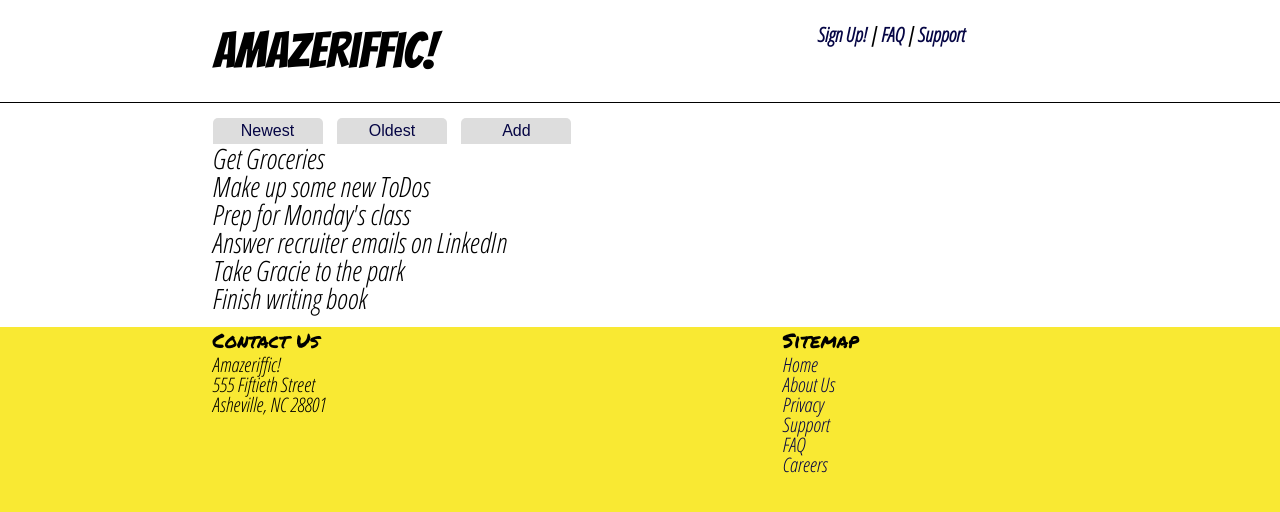
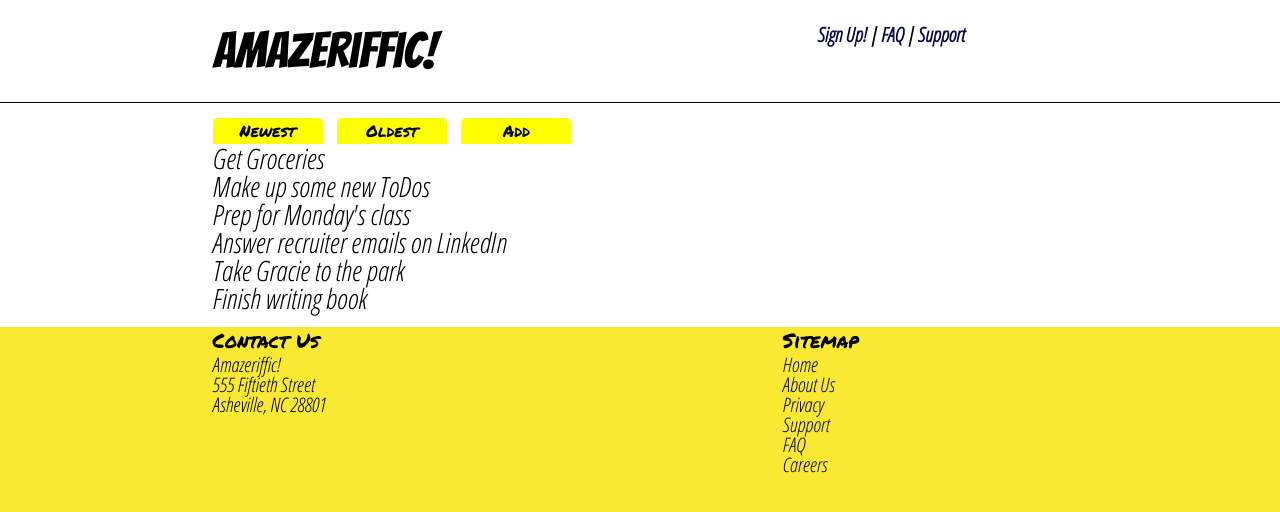
Before and after one commit to AndreLuizGomesPereira/AppWeb, a plain HTML site: page chapter4/project/index.html in a window 1280 px wide. Drawn offline with Linux system fonts and the light colour scheme; files whose address does not match are found by name.

Commit message:
Atualização da estilização.

```diff
--- a/chapter4/project/stylesheets/style.css
+++ b/chapter4/project/stylesheets/style.css
@@ -101,11 +101,12 @@ body {
     width: 285px;
   }
   .tabs a span{
+    font-family: 'Permanent Marker', cursive;
     display: inline-block;
     border-radius: 5px 5px 0 0;
     width: 100px;
     margin-right: 10px;
     text-align: center;
-    background: #ddd;
+    background: yellow;
     padding: 5px;
   }
```
